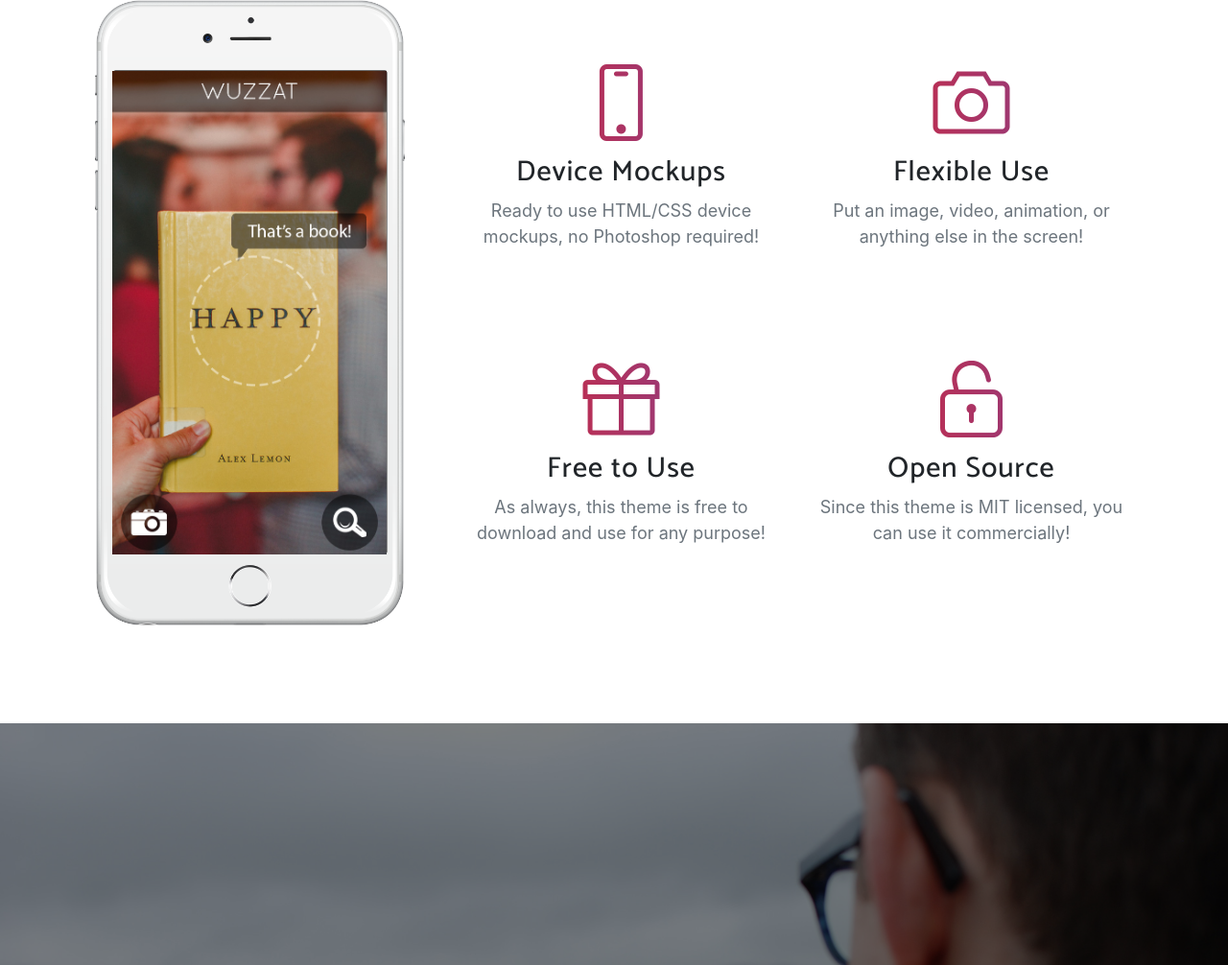
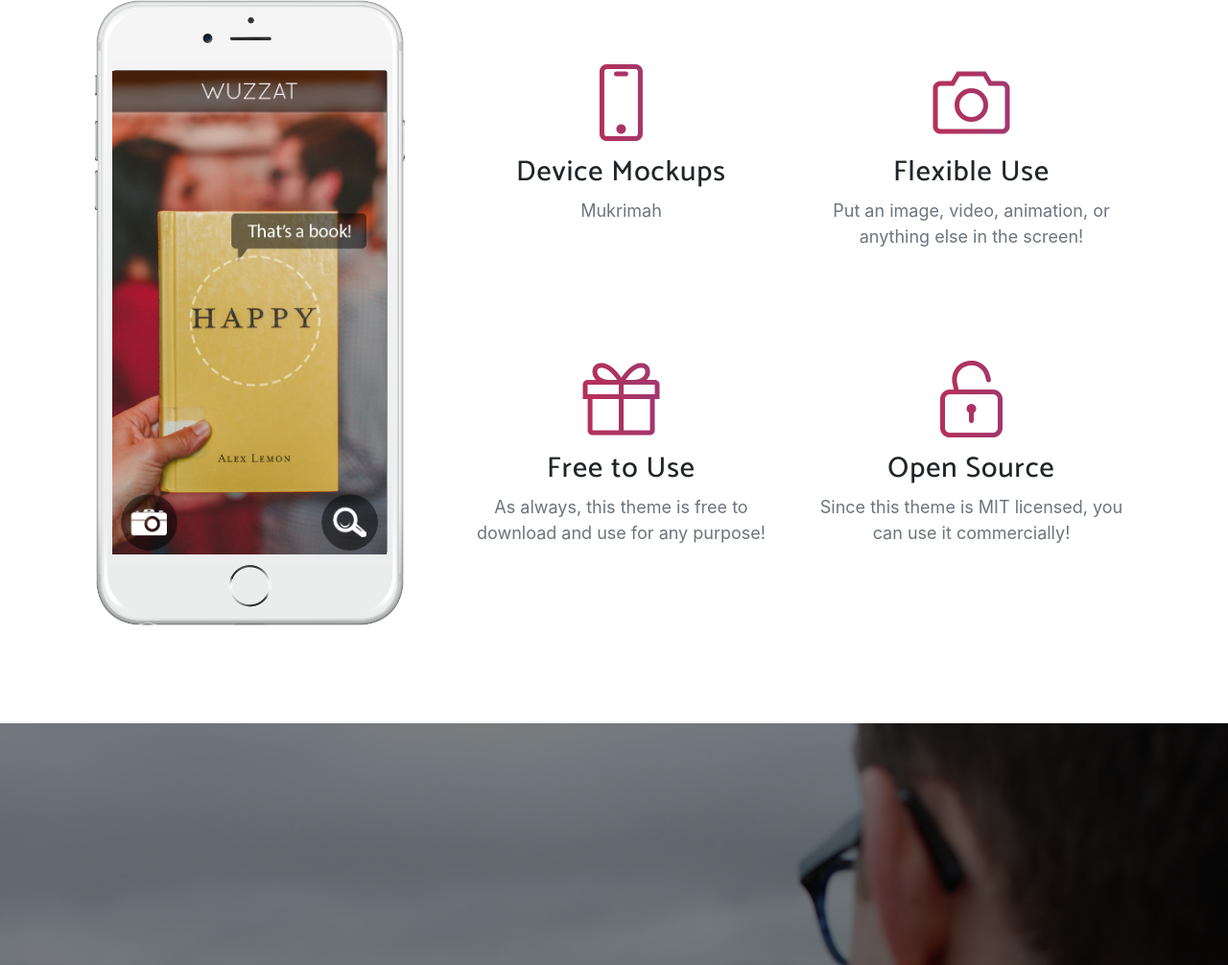
Before and after one commit to eldayanti123/eldayanti123.github.io, a website with bundled scripts: page index.html in a window 1280 px wide. Shown: the part 1609-2615 px from the top of the page at 96% size. Built offline with nearby package versions, Linux system fonts and the light colour scheme; a web font is replaced by a local one.

Commit message:
versi tujuh

```diff
--- a/index.html
+++ b/index.html
@@ -127,7 +127,7 @@
                 <div class="feature-item">
                   <i class="icon-screen-smartphone text-primary"></i>
                   <h3>Device Mockups</h3>
-                  <p class="text-muted">Ready to use HTML/CSS device mockups, no Photoshop required!</p>
+                  <p class="text-muted">Mukrimah</p>
                 </div>
               </div>
               <div class="col-lg-6">
```
